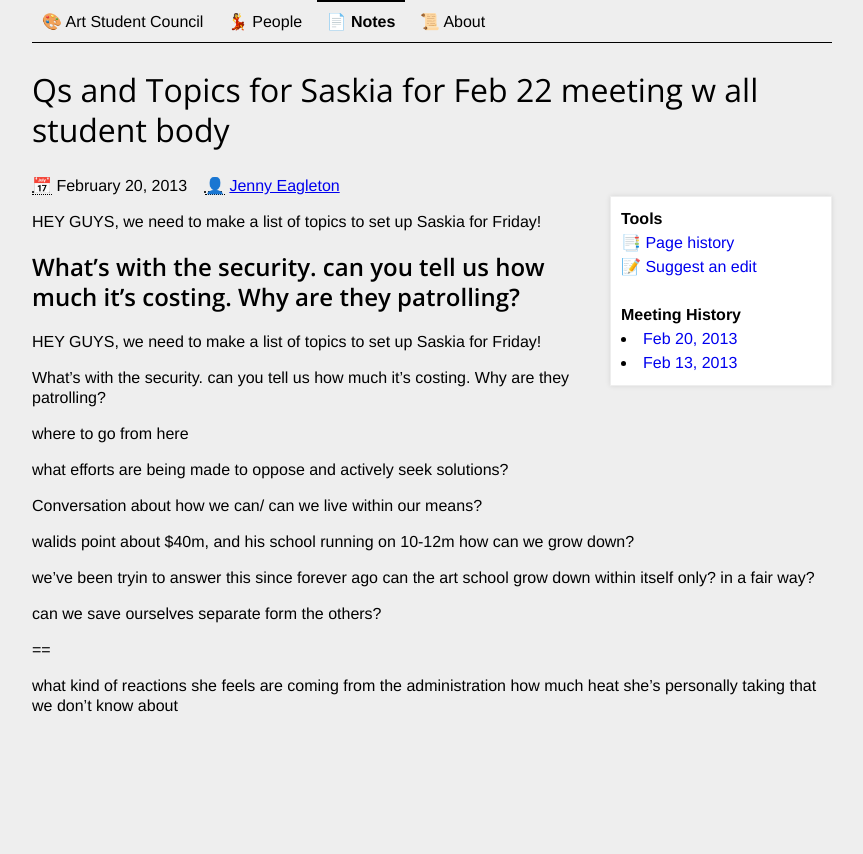
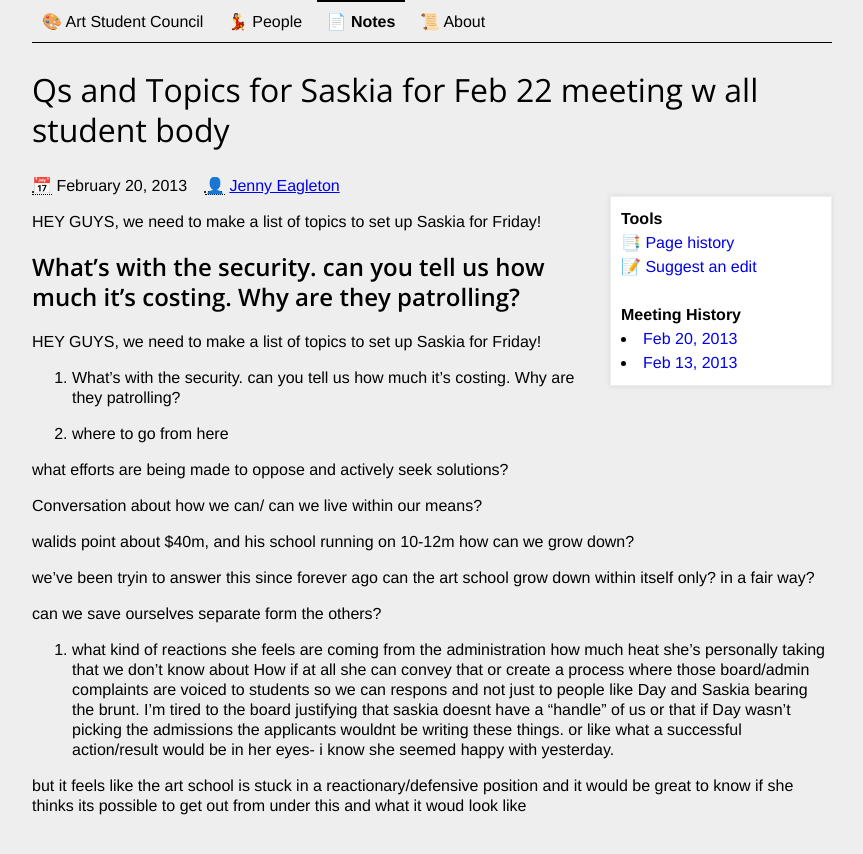
Before and after one commit to CooperASC/cooperasc.github.com, a Jekyll site: the page built from _posts/notes/2013-02-20-notes-about-friday-meeting-for-saskia.md, in a window 1280 px wide. Shown: the top 854 px of the page, without its empty margins (208-1071 px from the left). Built offline with Jekyll 4.4.1, drawn with Linux system fonts in a browser that asks for light colours.

Commit message:
Updated _posts/notes/2013-02-20-notes-about-friday-meeting-for-saskia.md

```diff
--- a/_posts/notes/2013-02-20-notes-about-friday-meeting-for-saskia.md
+++ b/_posts/notes/2013-02-20-notes-about-friday-meeting-for-saskia.md
@@ -30,7 +30,10 @@
 
 can we save ourselves separate form the others?
 
-==
+3. what kind of reactions she feels are coming from the administration
+how much heat she's personally taking that we don't know about
+How if at all she can convey that or create a process where those board/admin complaints are voiced to students so we can respons and not just to people like Day and Saskia bearing the brunt.
+I'm tired to the board justifying that saskia doesnt have a "handle" of us or that if Day wasn't picking the admissions the applicants wouldnt be writing these things.
+or like what a successful action/result would be in her eyes- i know she seemed happy with yesterday.
 
-what kind of reactions she feels are coming from the administration
-how much heat she's personally taking that we don't know about
+but it feels like the art school is stuck in a reactionary/defensive position and it would be great to know if she thinks its possible to get out from under this and what it woud look like
```
Also changed, not shown: other parts of _posts/notes/2013-02-20-notes-about-friday-meeting-for-saskia.md (+2 -2 lines).
